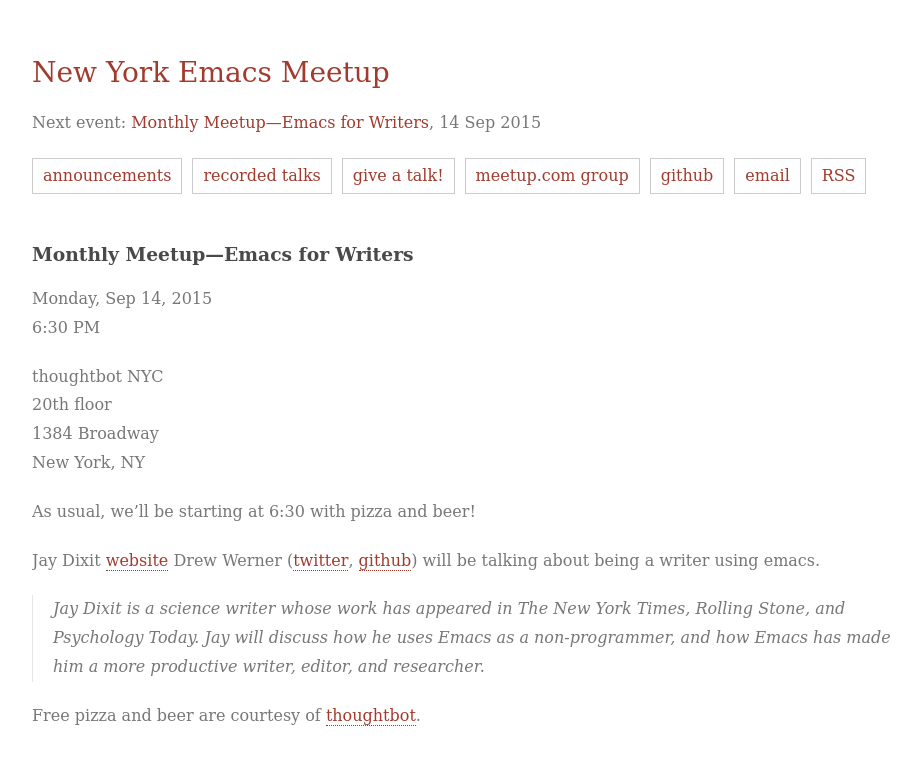
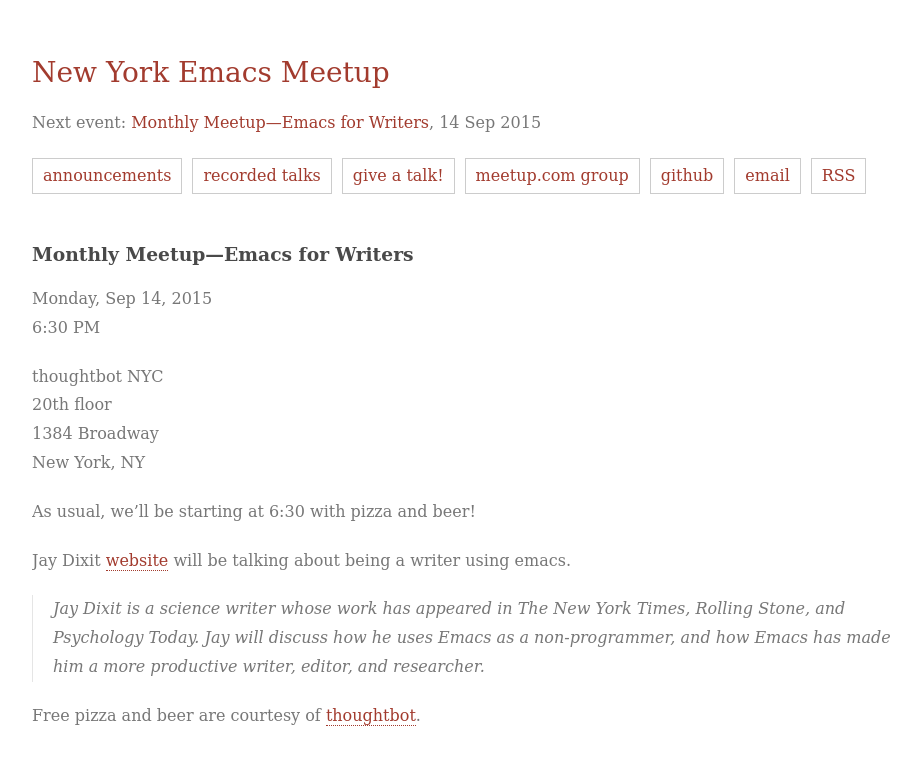
Before and after one commit to emacsnyc/emacsnyc.github.io, a Jekyll site: the page built from _posts/2015-09-10-monthly-meetup-emacs-for-writers.md, in a window 1280 px wide. Shown: the top 765 px of the page, without its empty margins (178-1099 px from the left). Built offline with Jekyll 4.4.1, drawn with Linux system fonts in a browser that asks for light colours.

Commit message:
Remove Drew Werner from announcement.
* He did this a different month

```diff
--- a/_posts/2015-09-10-monthly-meetup-emacs-for-writers.md
+++ b/_posts/2015-09-10-monthly-meetup-emacs-for-writers.md
@@ -11,7 +11,6 @@ scheduled: 2015-09-14 18:30
 
 As usual, we'll be starting at 6:30 with pizza and beer!
 
-Jay Dixit [website](http://jaydixit.com/)
-Drew Werner ([twitter](https://twitter.com/wernerdrew), [github](https://github.com/wernerandrew)) will be talking about being a writer using emacs.
+Jay Dixit [website](http://jaydixit.com/) will be talking about being a writer using emacs.
 
 >Jay Dixit is a science writer whose work has appeared in The New York Times, Rolling Stone, and Psychology Today. Jay will discuss how he uses Emacs as a non-programmer, and how Emacs has made him a more productive writer, editor, and researcher.
```
